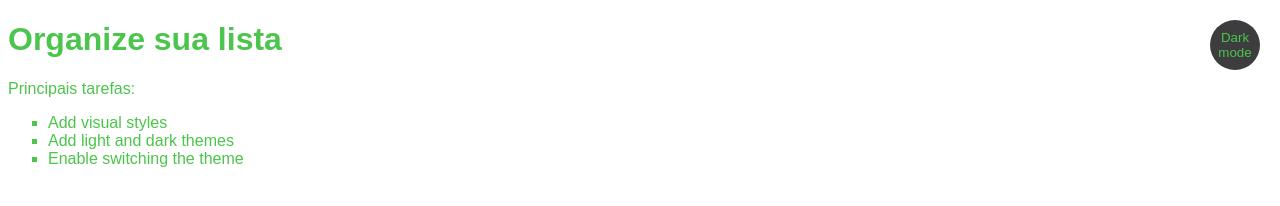
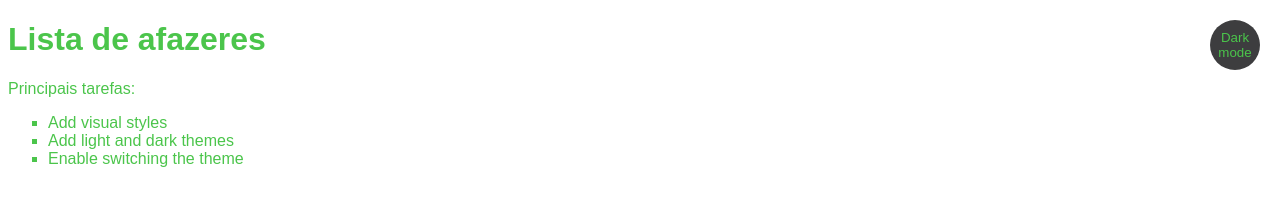
Before and after one commit to janinealves04/TO-DO-LIST, a plain HTML site: page index.html in a window 1280 px wide. Drawn offline with Linux system fonts and the light colour scheme.

```diff
--- a/index.html
+++ b/index.html
@@ -6,7 +6,7 @@
     <link rel="stylesheet" href="style.css" type="text/css">
 </head>
 <body class="light-theme">
-    <h1>Organize sua lista</h1>
+    <h1>Lista de afazeres</h1>
         <p id="msg">Principais tarefas: </p>
         <ul>
             <li class="list"> Add visual styles</li>
```
Also changed, not shown: 3 other files.
